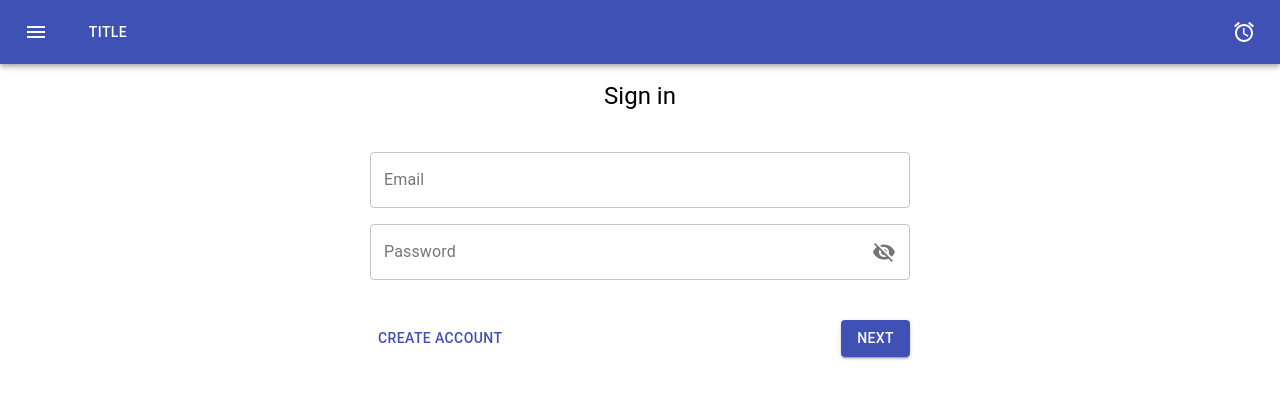
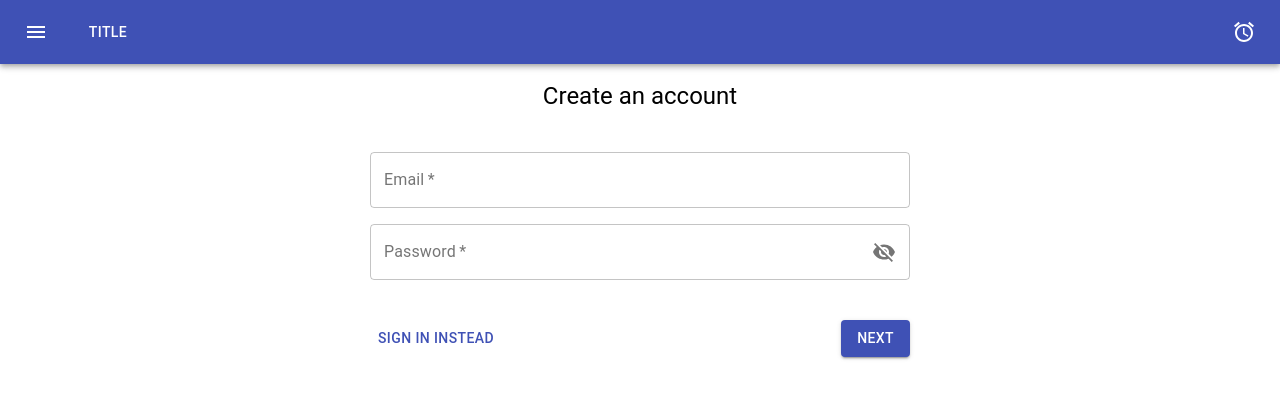
Before and after one commit to hozongsien/Imposter, a React (Create React App) app: page /login in a window 1280 px wide. Shown: the top 398 px of the page. Built offline with nearby package versions, Linux system fonts and the light colour scheme.

Commit message:
Added basic form validation for login page

```diff
--- a/src/pages/LoginPage.js
+++ b/src/pages/LoginPage.js
@@ -7,6 +7,7 @@ import {
   InputLabel,
   OutlinedInput,
   InputAdornment,
+  FormHelperText,
   Button,
   Typography,
 } from '@material-ui/core';
@@ -52,7 +53,18 @@ const LoginPage = () => {
     password: '',
     showPassword: false,
   });
-  const [isSignIn, setSignIn] = useState(true);
+
+  const [isSignIn, setSignIn] = useState(false);
+
+  const [errors, setErrors] = useState({
+    signIn: {
+      credentials: false,
+    },
+    createAccount: {
+      email: false,
+      password: false,
+    },
+  });
 
   const handleChange = (prop) => (event) => {
     setValues({ ...values, [prop]: event.target.value });
@@ -66,8 +78,20 @@ const LoginPage = () => {
     event.preventDefault();
   };
 
-  const handleToggleSignInAccount = () => {
+  const handleToggleSignIn = () => {
     setSignIn(!isSignIn);
+  };
+
+  const handleSubmit = (event) => {
+    event.preventDefault();
+
+    if (isSignIn) {
+      console.log('sign in!');
+      console.log(values.email, values.password);
+    } else {
+      console.log('create account!');
+      console.log(values.email, values.password);
+    }
   };
 
   return (
@@ -75,18 +99,35 @@ const LoginPage = () => {
       <Typography variant="h5" component="h2">
         <Box className={classes.title}>{isSignIn ? 'Sign in' : 'Create an account'}</Box>
       </Typography>
-      <Box className={clsx(classes.formBox, classes.margin)}>
+      <form
+        className={clsx(classes.formBox, classes.margin)}
+        autoComplete="on"
+        onSubmit={handleSubmit}
+      >
         <Box className={classes.inputBox}>
-          <FormControl className={classes.input} fullWidth variant="outlined">
+          <FormControl
+            className={classes.input}
+            fullWidth
+            variant="outlined"
+            required
+            error={errors.createAccount.email || errors.signIn.credentials}
+          >
             <InputLabel htmlFor="outlined-adornment-email">Email</InputLabel>
             <OutlinedInput
               id="outlined-adornment-email"
-              type="text"
+              type="email"
+              value={values.email}
               onChange={handleChange('email')}
               labelWidth={70}
             />
           </FormControl>
-          <FormControl className={classes.input} fullWidth variant="outlined">
+          <FormControl
+            className={classes.input}
+            fullWidth
+            variant="outlined"
+            required
+            error={errors.createAccount.password || errors.signIn.credentials}
+          >
             <InputLabel htmlFor="outlined-adornment-password">Password</InputLabel>
             <OutlinedInput
               id="outlined-adornment-password"
@@ -107,6 +148,7 @@ const LoginPage = () => {
               }
               labelWidth={70}
             />
+            {errors.signIn.credentials ? <FormHelperText>Invalid credentials</FormHelperText> : ''}
           </FormControl>
         </Box>
         <Box className={classes.buttonBox}>
@@ -114,15 +156,15 @@ const LoginPage = () => {
             variant="text"
             color="primary"
             className={classes.button}
-            onClick={handleToggleSignInAccount}
+            onClick={handleToggleSignIn}
           >
-            {isSignIn ? 'Create account' : 'Sign in'}
+            {isSignIn ? 'Create account' : 'Sign in instead'}
           </Button>
-          <Button type="submit" variant="contained" color="primary" className={classes.button}>
+          <Button type="submit" className={classes.button} variant="contained" color="primary">
             Next
           </Button>
         </Box>
-      </Box>
+      </form>
     </Container>
   );
 };
```
